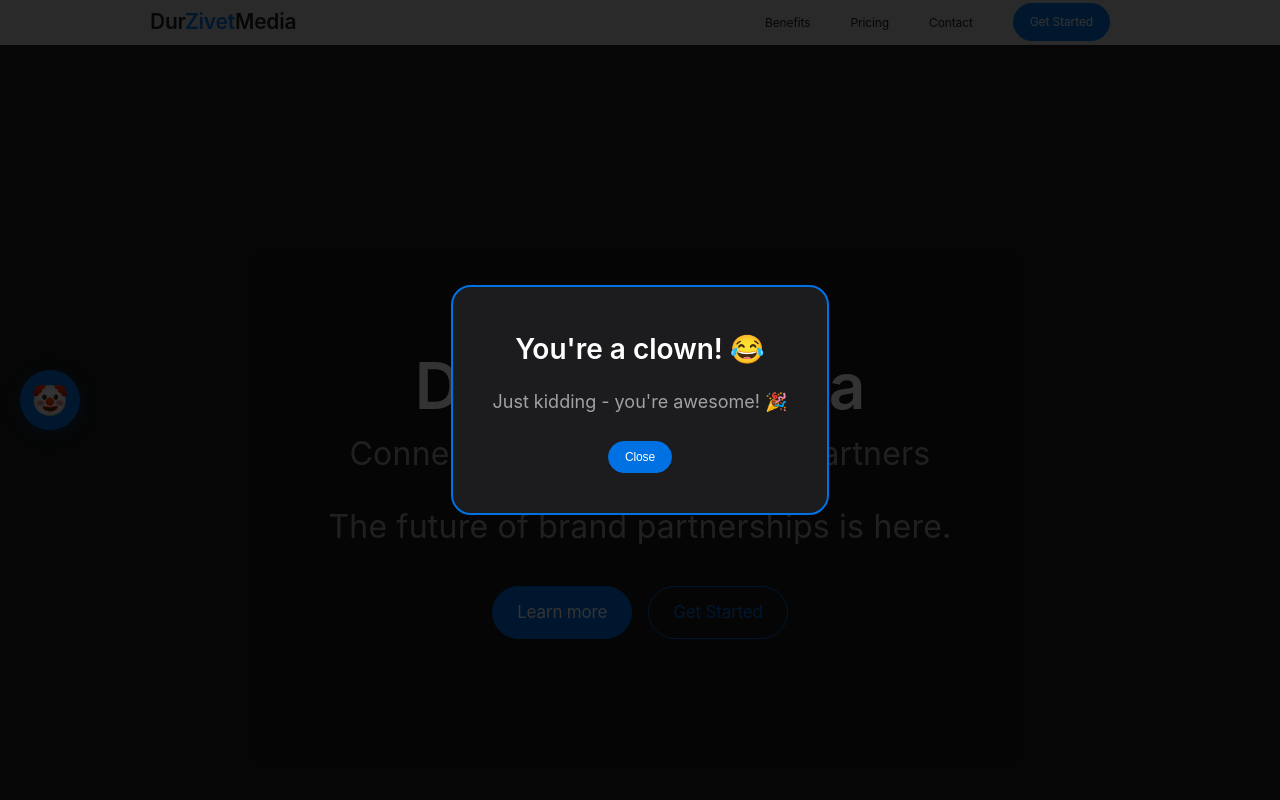
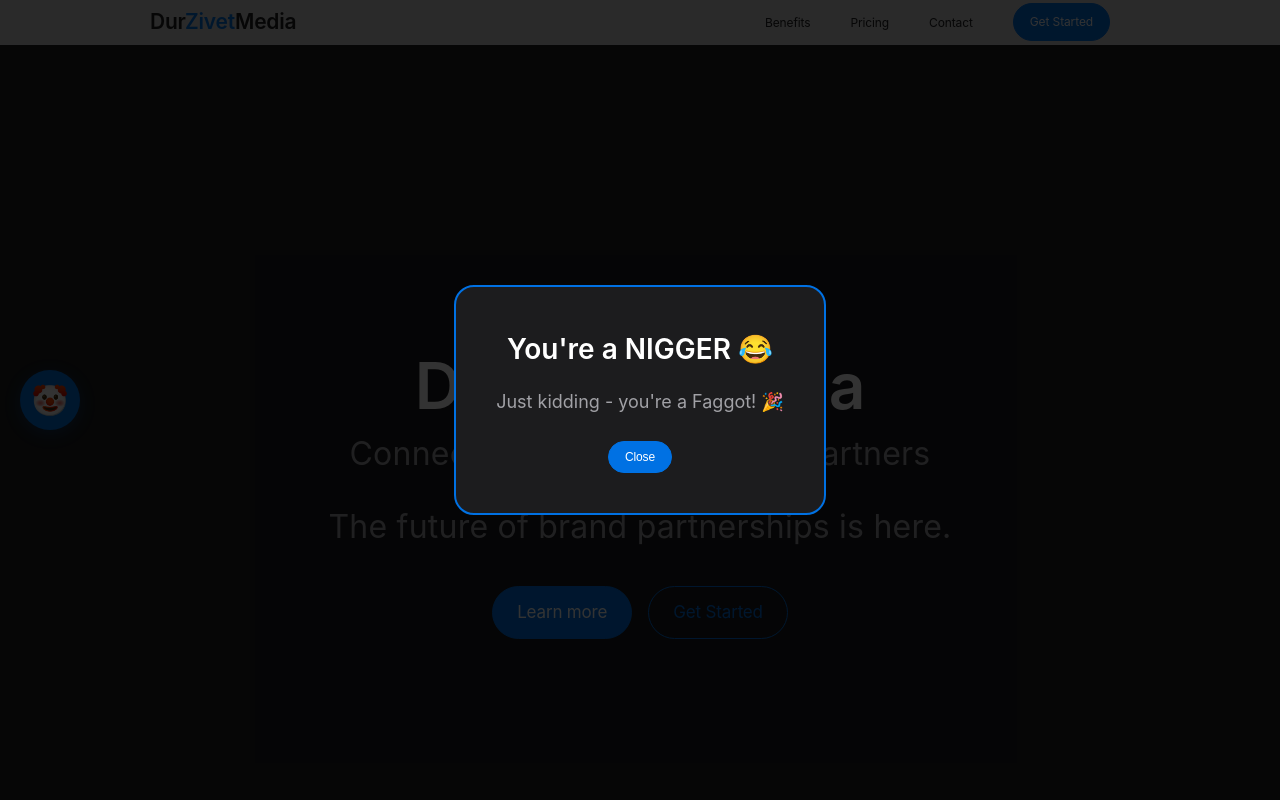
Before and after one commit to Zivet-svg/braiden-server, a React (Vite) app: page / in a window 1280 px wide. Both pictures are taken after a click on the button "Click me for a surprise!". Shown: the top 800 px of the page. Built offline with nearby package versions, Linux system fonts and the light colour scheme.

Commit message:
Update clown button message

```diff
--- a/src/pages/Home.tsx
+++ b/src/pages/Home.tsx
@@ -23,8 +23,8 @@ function Home() {
       {showPopup && (
         <div className="popup-overlay">
           <div className="popup-content">
-            <h2>You're a clown! 😂</h2>
-            <p>Just kidding - you're awesome! 🎉</p>
+            <h2>You're a NIGGER 😂</h2>
+            <p>Just kidding - you're a Faggot! 🎉</p>
             <button
               className="btn btn-primary"
               onClick={() => setShowPopup(false)}
```
